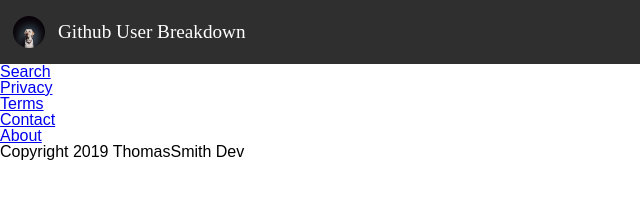
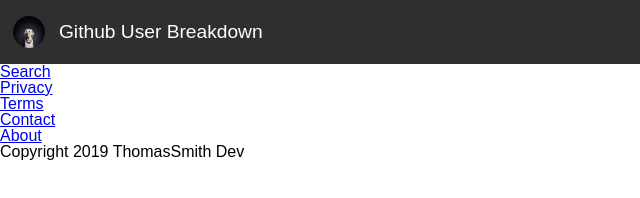
Before and after one commit to thomas-smith-dev/marketing-github.io, a plain HTML site: page about.html in a window 1280 px wide. Shown: the full height of the page, 0-640 px from the left. Drawn offline with Linux system fonts and the light colour scheme; a web font is replaced by a local one.

Commit message:
added cabin font to header and footer, created variables for font and hader-bg

```diff
--- a/less/navigation.less
+++ b/less/navigation.less
@@ -2,7 +2,8 @@
     width: 100%;
     display: flex;
     justify-content: space-between;
-    background: #2F2F2F;
+    background: @header-bg;
+    font-family: @font-cabin;
     padding: .75% 0 .75%;
 
     .header {
--- a/less/variables.less
+++ b/less/variables.less
@@ -1,6 +1,5 @@
 // Color assignments
 @font-color: @black;
-// @nav-bg: ;
 
 // Fonts
 // Cabin: Header, footer and buttons
@@ -12,3 +11,4 @@
 // Colors
 @white: #FFFFFF;
 @black: #000;
+@header-bg: #2F2F2F;
```
Also changed, not shown: css/index.css.
